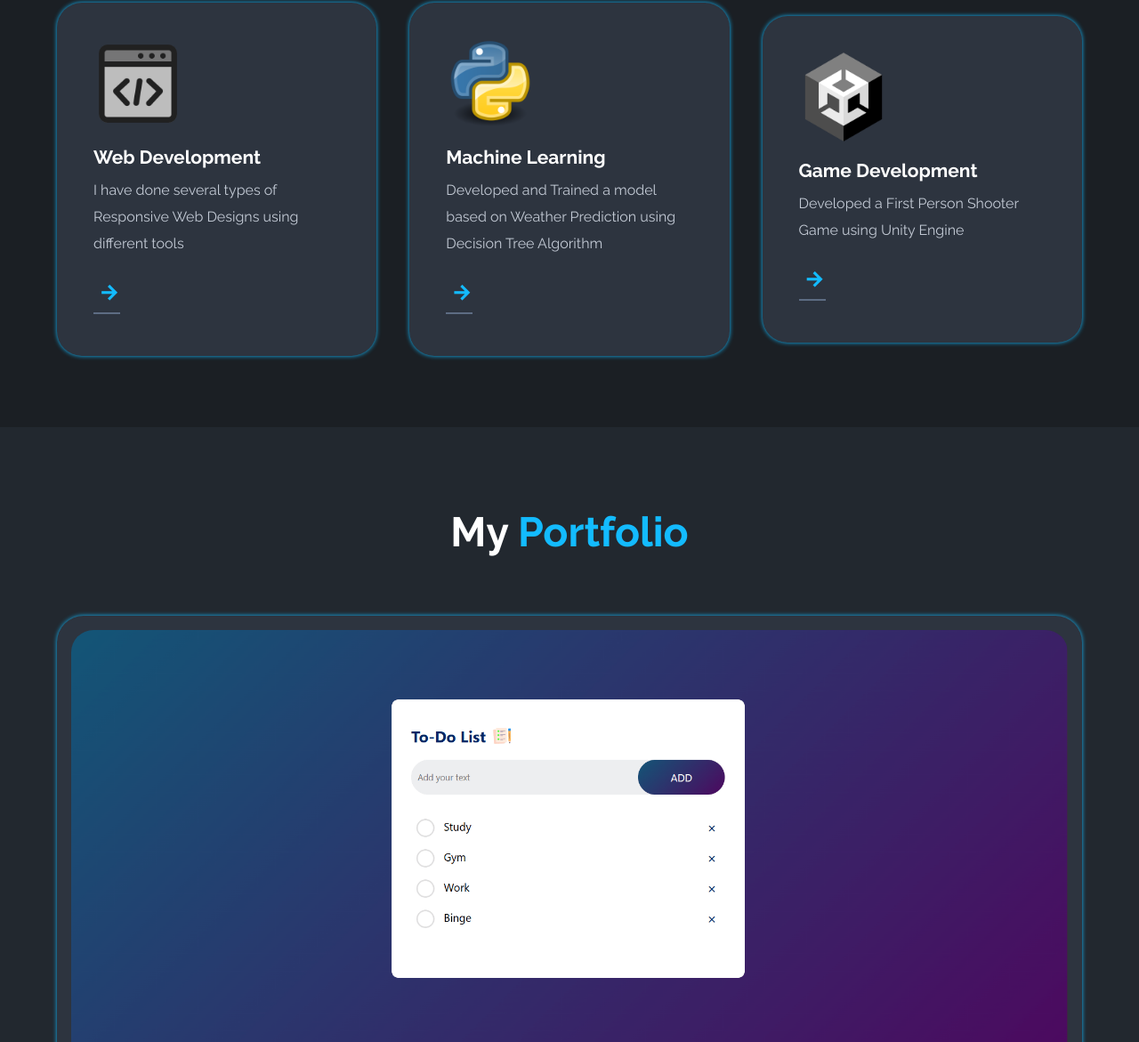
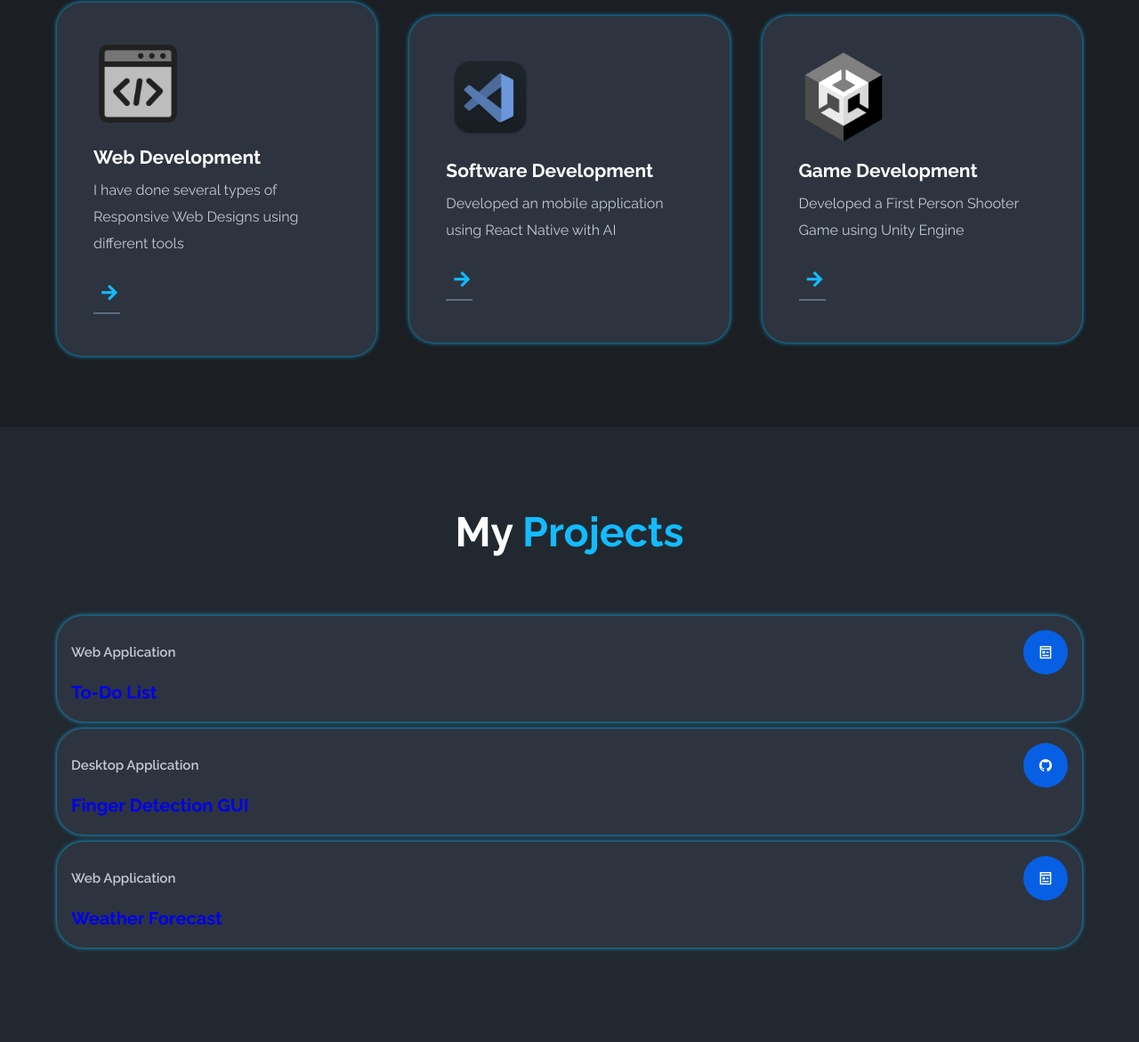
Before and after one commit to xyzgee/My-Portfolio-Web, a plain HTML site: page index.html in a window 1280 px wide. Shown: the part 1629-2800 px from the top of the page at 89% size. Drawn offline with nearby package versions, Linux system fonts and the light colour scheme.

Commit message:
overall update

```diff
--- a/index.html
+++ b/index.html
@@ -24,7 +24,7 @@
             <li><a href="#">Home</a></li>
             <li><a href="#about">About</a></li>
             <li><a href="#services">Services</a></li>
-            <li><a href="#portfolio">Portfolio</a></li>
+            <li><a href="#portfolio">Projects</a></li>
         </ul>
 
         <div class="top-btnn">
@@ -39,11 +39,7 @@
             <p>Aspiring Computer Science Student with adequate skill about computers. Seeking to use my superior knowledge based on computers and my advanced communication skills to effectively serve your company in an internship or a main job position. <br>
             </p>
             <div class="social">
-                <a href="https://www.facebook.com/geetesh.murali"><i class="ri-facebook-fill"></i></a>
                 <a href="https://www.linkedin.com/in/geetesh-muralitharan-060a752b0"><i class="ri-linkedin-box-fill"></i></a>
-                <a href="https://www.instagram.com/geetesh.__"><i class="ri-instagram-fill"></i></a>
-                <a href="https://x.com/Geetesh25"><i class="ri-twitter-fill"></i></a>
-                <a href="https://www.youtube.com/@xyzgee"><i class="ri-youtube-fill"></i></a>
                 <a href="https://github.com/xyzgee"> <i class="ri-github-fill"></i></a>
             </div>
 
@@ -105,17 +101,17 @@
                 <img src="./img/web-img.png" width="100" height="100">
                 <h3>Web Development</h3>
                 <p>I have done several types of Responsive Web Designs using different tools</p>
-                <a href="#">
+                <a href="#portfolio">
 
                     <i class="ri-arrow-right-line"></i>
                 </a>
             </div>
 
             <div class="box">
-                <img src="./img/python-img.png" width="100" height="100">
-                <h3>Machine Learning</h3>
-                <p>Developed and Trained a model based on Weather Prediction using Decision Tree Algorithm</p>
-                <a href="#">
+                <img src="./img/vscode-img.png" width="100" height="100">
+                <h3>Software Development</h3>
+                <p>Developed an mobile application using React Native with AI</p>
+                <a href="#portfolio">
 
                     <i class="ri-arrow-right-line"></i>
                 </a>
@@ -125,7 +121,7 @@
                 <img src="./img/unity-img.png" width="100" height="100">
                 <h3>Game Development</h3>
                 <p>Developed a First Person Shooter Game using Unity Engine</p>
-                <a href="#">
+                <a href="#portfolio">
 
                     <i class="ri-arrow-right-line"></i>
                 </a>
@@ -133,53 +129,60 @@
         </div>
     </section>
 
-    <!--portfolio-->
+    <!--projects_section-->
     <section class="portfolio" id="portfolio">
         <div class="center-text" data-aos="fade-up">
-            <h2>My <span>Portfolio</span></h2>
+            <h2>My <span>Projects</span></h2>
         </div>
-
+        <!--content.1-->
         <div class="Portfolio-content" data-aos="zoom-in-up">
             <div class="row">
-                <img src="/img/project-img/to-do-img-min.png">
+                <a href="https://xyzgee.github.io/To-Do-List/" class="portfolio-link">
+                  <!--  <img src="/img/project-img/to-do-list.png" alt="To-Do List"> -->
                     <div class="main-row">
                         <div class="row-text">
-                        <h5>Web App</h5>
+                            <h5>Web Application</h5>
+                        </div>
+                        <div class="row-icon">
+                            <i class="ri-pages-line"></i>
+                        </div>
+                    </div>
+                    <h4>To-Do List</h4>
+                </a>
+            </div>
+        <!--content.2-->
+            <div class="row">
+                <a href="https://github.com/xyzgee/Finger-Detection" class="portfolio-link">
+                  <!--  <img src="/img/project-img/finger-detection-gui.png" alt="Finger Detection GUI"> -->
+                    <div class="main-row">
+                        <div class="row-text">
+                            <h5>Desktop Application</h5>
                         </div>
                         <div class="row-icon">
                             <i class="ri-github-fill"></i>
                         </div>
                     </div>
-                <h4>To-Do List Web Application</h4>
+                    <h4>Finger Detection GUI</h4>
+                </a>
             </div>
-            <div class="">
-                <img src="">
-                <div class="">
-                    <div class="">
-                        <h5></h5>
+        <!--content.3-->
+            <div class="row">
+                <a href="https://xyzgee.github.io/Weather-Forecast-Web/" class="portfolio-link">
+                    <div class="main-row">
+                        <div class="row-text">
+                            <h5>Web Application</h5>
                         </div>
-                    <div class="">
-                        <i class=""></i>
+                        <div class="row-icon">
+                            <i class="ri-pages-line"></i>
                         </div>
                     </div>
-                <h4></h4>
-            </div>
-            <div class="">
-                <img src="">
-                <div class="">
-                    <div class="">
-                        <h5></h5>
-                    </div>
-                    <div class="">
-                        <i class=""></i>
-                    </div>
-                </div>
-                <h4></h4>
+                    <h4>Weather Forecast</h4>
+                </a>
             </div>
         </div>
     </section>
 
-    <!--contact-->
+<!--contact me-->
     <section class="contact" id="contact">
         <div class="center-text" data-aos="fade-down">
             <h2>Contact <span>Me</span></h2>
```
Lines whose indentation alone changed are shown as unchanged.
